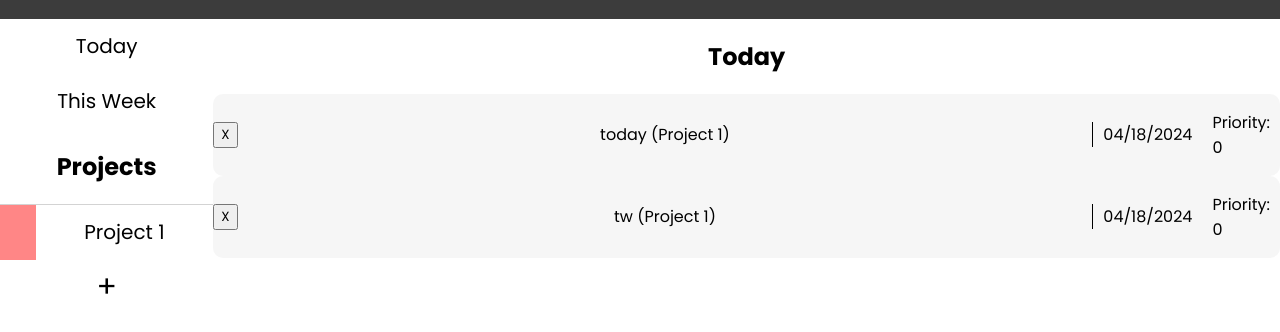
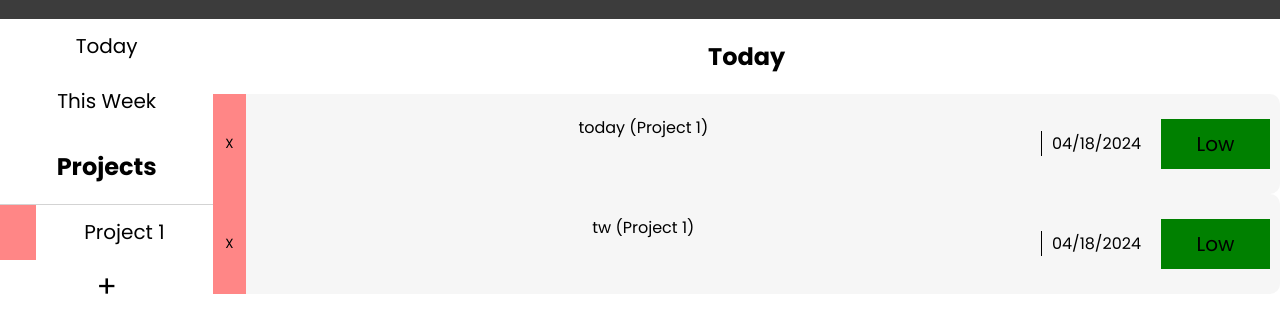
Before and after one commit to safarzadehsbeengood/todo-list, a website built with webpack: page src/index.html in a window 1280 px wide. Both pictures are taken after a click on the button "Today". Shown: the part 72-404 px from the top of the page. Built offline with nearby package versions, Linux system fonts and the light colour scheme.

Commit message:
task remove working, UI fixes

```diff
--- a/src/index.js
+++ b/src/index.js
@@ -10,9 +10,9 @@ const projectList = new List();
 
 // demo
 const proj1 = new Project("Project 1");
-proj1.addTask(new Task("today", startOfToday()));
-proj1.addTask(new Task("tw", new Date(2024, 3, 18)));
-proj1.addTask(new Task("later", new Date(2024, 4, 2)));
+proj1.addTask(new Task("today", startOfToday(), 2, "This is due today"));
+proj1.addTask(new Task("tw", new Date(2024, 3, 18), 1, "This is due this week"));
+proj1.addTask(new Task("later", new Date(2024, 4, 2), 0, "This is a note"));
 projectList.addProject(proj1);
 UI.addProject(proj1);
 document
--- a/src/modules/project.js
+++ b/src/modules/project.js
@@ -55,4 +55,10 @@ export default class Project {
       return isThisWeek(task.getDate());
     });
   }
+
+  sortTasksByPriority() {
+    this.tasks.sort((a, b) => {
+      return b.getPriority() - a.getPriority();
+    });
+  }
 }
--- a/src/modules/task.js
+++ b/src/modules/task.js
@@ -24,6 +24,28 @@ export default class Task {
     this.priority = priority;
   }
 
+  getPriorityText() {
+    switch (this.priority) {
+      case 0:
+        return "Low";
+      case 1:
+        return "Medium";
+      case 2:
+        return "High";
+    }
+  }
+
+  getPriorityColor() {
+    switch (this.priority) {
+      case 0:
+        return "green";
+      case 1:
+        return "yellow";
+      case 2:
+        return "red";
+    }
+  }
+
   getNotes() {
     return this.notes;
   }
--- a/src/modules/ui.js
+++ b/src/modules/ui.js
@@ -56,6 +56,7 @@ export default class make_UI {
 
   // project is a Project()
   loadTasks(project) {
+    project.sortTasksByPriority();
     const taskContainer = document.querySelector(".tasks-container");
     taskContainer.innerHTML = "";
     document.querySelector(".curr-proj-name").textContent = project.getName();
@@ -64,13 +65,16 @@ export default class make_UI {
             <div class='task-wrapper'>
               <div class='task-closed-wrapper'>
                 <button class='task-remove-btn'>X</button>
-                <button class='task-btn'>${task.getName()}</button>
+                <div class='task-info-wrapper'>
+                  <button class='task-btn'>${task.getName()}</button>
+                  <p class='task-notes'>${task.getNotes()}</p>
+                </div>
                 <p class='due-date'>${task.getFormattedDate()}</p>
-                <p class='task-priority'>Priority: ${task.getPriority()}</p>
-                <p class='task-notes'>${task.getNotes()}</p>
+                <p class='task-priority' style='display: flex; justify-content: center; align-items: center; background: ${task.getPriorityColor()}'>${task.getPriorityText()}</p>
               </div>
             </div>
             `;
+
     }
     if (project.getName() === "Today" || project.getName() === "This Week") {
       document.querySelector(".add-task-btn").style.display = "none";
--- a/src/styles.css
+++ b/src/styles.css
@@ -115,10 +115,12 @@ button:hover {
     background: rgba(234, 234, 234, 0.409);
     justify-content: center;
     width: 100%;
+    height: 100%;
     align-items: center;
     border: none;
     border-radius: 10px;
     /* font-size: 20px; */
+    /* border-top: 1px solid lightgray; */
     gap: 10px;
 }
 
@@ -273,3 +275,38 @@ button:hover {
 textarea:focus {
     outline: none;
 }
+
+.task-remove-btn {
+    height: 100px;
+    width: 40px;
+    background: rgb(255, 134, 134);
+    border: none;
+}
+
+.task-remove-btn:hover {
+    background: rgb(255, 190, 190);
+}
+
+.task-priority {
+    display: flex;
+    justify-content: center;
+    align-items: center;
+    width: 150px;
+    height: 50px;
+    margin-right: 10px;
+    font-size: 20px;
+    background: rgba(250, 255, 94, 0.45);
+    border: none;
+}
+
+.task-info-wrapper {
+    display: flex;
+    flex-direction: column;
+    justify-content: center;
+    align-items: center;
+    width: 100%;
+}
+
+.task-notes {
+    color: gray;
+}
```
